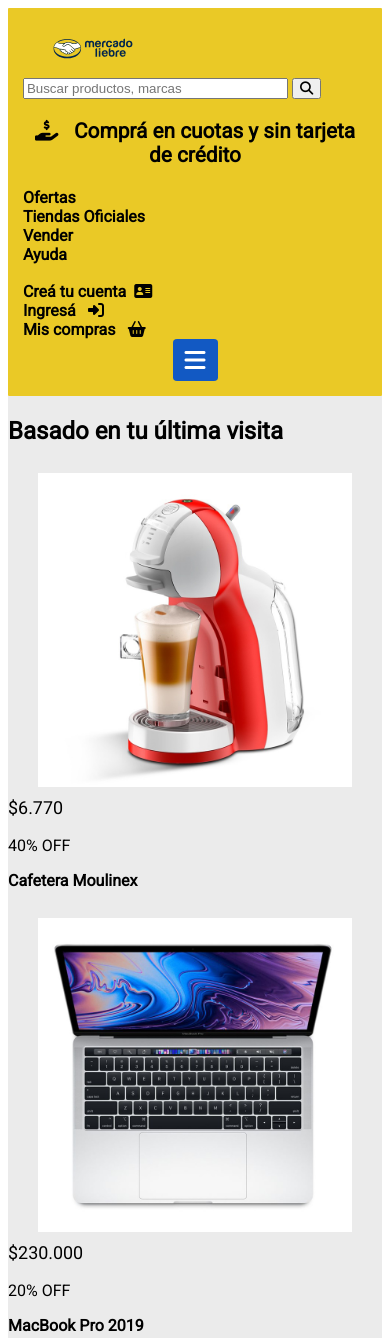
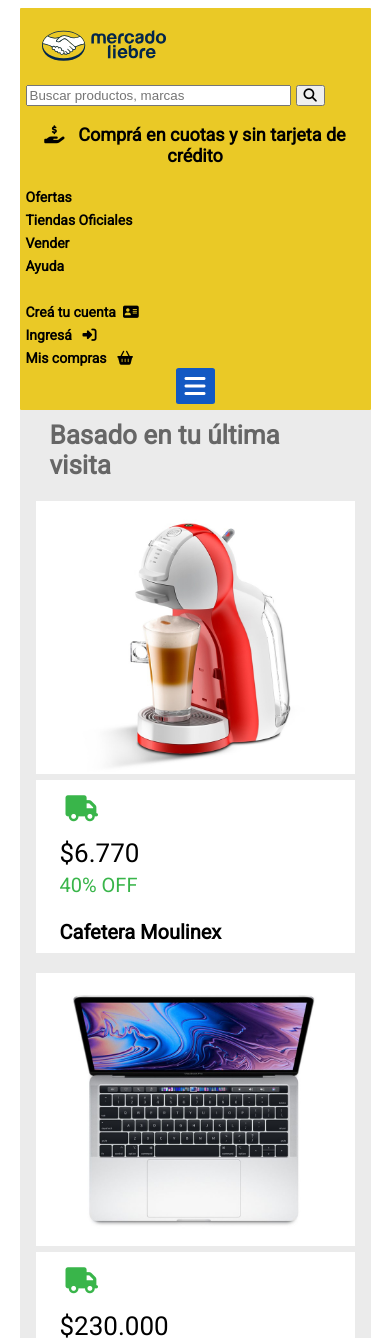
Before and after one commit to CesarBerta/DesafioJsHtmlCss, a website: page views/home.html in a window 390 px wide. Shown: the top 1338 px of the page. Drawn offline with Linux system fonts and the light colour scheme.

Commit message:
adds functions and styles

```diff
--- a/public/css/styles.css
+++ b/public/css/styles.css
@@ -4,23 +4,23 @@
 }
 
 header {
-    width: 100%;
+    width: 90vw;
     background-color: #EAC926;
-    padding: 0.93rem;
-    margin: 0px;
+    padding: 6px;
+    margin: 0 auto;
     border-radius: 1px;
 }
 
 .header--img{
-    padding: 0.93rem;
+    padding: 15px;
     margin: auto;
-    width: 36vw;
-    height: 13vw;
+    width: 40vw;
+
 }
 
-.header--compra{
+.header--compra {
     font-family: "Roboto", sans-serif;
-    font-size: 1.3rem;
+    font-size: 0.9rem;
     font-weight: bold;
     text-align: center;
 }
@@ -28,12 +28,12 @@
 .burger-menu {
     background: #1259c3;
     color:white;
-    font-size: 1.5em;
-    padding: 0.56rem 0.75rem;
-    border-radius: 9%;
+    font-size: 1.2em;
+    padding: 6px 9px;
+    border-radius: 7%;
 }
 
-.burger-center{
+.burger-center {
     display: flex;
     justify-content: center;
     text-decoration:none;
@@ -44,67 +44,120 @@
     padding-left: 0px;
 }
 
-.header__nav--a{
+.header__nav--a {
     color:black;
     font-family: "Roboto", sans-serif;
-    font-size: 1rem;
+    font-size: 0.7rem;
     font-weight: bold;
     padding-left: 0px;
     margin-left: 0px;
     justify-content:start;
     text-decoration:none;
-    /* display: flex; */
 }
 
-main {
+.body__div--main {
+    width: 90vw;
+    margin: 0 auto;
+    padding-bottom: 3px;
     background: #ebebeb;
 }
 
+.body__main--artircle {
+    margin: 0 auto;
+
+}
+
 .main__article--img {
-    width: 100%;
+    width: 70vw;
     display: flex;
-    align-items: center;
-    justify-content: center;
-   /*  border: 3px solid #bcc1c1; */
-    float:inline-start;
-    margin-top:10px;
-    margin-bottom:10px;
-    padding-left: 30px;
-    padding-right: 30px;
+    margin: 0 auto;
+    padding: 0px;
+
+}
+
+.body__main--section {
+    background: #ebebeb;
 }
 
 .section--titulares {
-    width: 100%;
+    width: 60vw;
     font-family: "Roboto", sans-serif;
-    font-size: 1.5rem;
-    margin: 0px;
-    padding-top: 1.31rem;
+    font-size: 1.3rem;
+    color:#666666;
+    padding-top: 10px;
+    margin: 0px 16px 21px 30px;
+}
+
+.section__article--img {
+    background-color:white;
+    padding: 0px;
+    margin: 0px 16px 0px 16px;
+    border-bottom: solid 6px #ebebeb;
+
+}
+
+.body__section--div {
+    background: white;
+    padding-top: 15px;
+    margin-right: 16px;
+    margin-left: 16px;
+    margin-top: 0px;
+
+}
+
+.section_article--send{
+    background-color:white;
+    padding: 0px;
+   /*  margin: 0px 16px 0px 16px; */
+    /* padding-top: 10px; */
+    padding-bottom: 14.5px;
+    padding-left: 30px;
+    margin-top: 0px
+}
+
+.section__article--icon{
+    color:#39b54a;
+    font-size: 1.3rem;
 }
 
 .section__article--precio {
-    width: 100%;
+    background-color:white;
     font-family: "Roboto", sans-serif;
-    font-size: 1.12rem;
+    font-size: 1.3rem;
+    /* margin: 0px 16px 0px 16px; */
+    padding-left: 24px;
+    margin-top: -21px;
 }
 
 .section__article--descuento {
+    background-color:white;
     font-family: "Roboto", sans-serif;
     font-size: 1rem;
+    color:#39b54a;
+    /* margin: 0px 16px 0px 16px; */
+    padding-left: 24px;
+    margin-top: -21px;
 }
 
 .section__article--descripcion {
+    background-color:white;
     font-family: "Roboto", sans-serif;
     font-size: 1rem;
     font-weight: bold;
+   /*  margin: 0px 16px 14.5px 16px; */
+    padding-top: 19px;
+    padding-bottom: 9px;
+    padding-left: 24px;
+    margin-top: -16px;
 }
 
 .footer__icon--center {
     background: #1259c3;
     color:white;
-    font-size: 2rem;
-    padding: 0.56rem 0.56rem;
+    font-size: 1.6rem;
+    padding: 6px 6px;
     border-radius: 9%;
-    margin-top: 3.19rem;
+    margin-top: 51px;
 }
 
 .footer__section--icon {
@@ -115,25 +168,51 @@
 
 .footer__secction--h4{
     font-family: "Roboto", sans-serif;
-    font-size: 1.6rem;
+    font-size: 1rem;
     font-weight: bold;
     text-align: center;
-    margin-top: 1rem;
-    margin-bottom: -1rem;
+    margin-top: 16px;
+    margin-bottom: 3px;
 
 }
 
 .footer__secction--p{
     font-family: "Roboto", sans-serif;
-    font-size: 1.3rem;
+    font-size: 0.7rem;
     font-weight: normal;
     text-align: center;
+    margin-top: 3px;
 }
 
 .footer--copyright{
     font-family: "Roboto", sans-serif;
-    font-size: 1rem;
+    font-size: 0.6rem;
     font-weight: normal;
     text-align: left;
-    margin: 2.5rem 0rem 0rem 0rem;
+    margin: 40px 0px 0px 0px;;
 }
+
+/* Media Queries */
+/* mobile */
+@media(min-width:361px) {
+    html {
+       font-size: 20px;
+    }
+}
+@media(max-width:361px) {
+    .section__article--descripcion {
+        display: none;
+     }
+     .section__article--descuento {
+        padding-bottom: 9px;
+    }
+}
+/* tablet */
+@media(min-width:769px) {
+    html {
+        font-size: 24px;
+     }
+    body {
+        box-shadow: 0px 0px 15px rgb( 100 , 100 , 100 );
+    }
+}
--- a/views/home.html
+++ b/views/home.html
@@ -41,70 +41,93 @@
         <a class="burger-center" href="http://localhost:3033/">
             <i class="fas fa-bars burger-menu"></i>
         </a>
-
-
     </header>
 
-    <main>
-        <section>
+    <main class="body__div--main">
+        <section class="body__main--section">
             <h3 class="section--titulares">Basado en tu última visita</h3>
-            <article>
-                <img class="main__article--img" src="/images/img-cafetera-moulinex.jpg" alt="Programacion Full Stack">
+
+            <article class="body__main--artircle">
+                <p class="section__article--img"><img class="main__article--img" src="/images/img-cafetera-moulinex.jpg" alt="Programacion Full Stack"></p>
+                <div class="body__section--div">
+                    <p class="section_article--send"> <a href="http://localhost:3033/" class="section__article--icon"><i class="fa-solid fa-truck"></i>  </a></p>
                     <p class="section__article--precio"> $6.770</p>
                     <p class="section__article--descuento"> 40% OFF </p>
                     <p class="section__article--descripcion"> Cafetera Moulinex </p>
+                </div>
             </article>
 
-            <article>
-                <img class="main__article--img" src="/images/img-macbook-pro-2019.jpg" alt="Programacion Full Stack">
+            <article class="body__main--artircle">
+                <p class="section__article--img"><img class="main__article--img" src="/images/img-macbook-pro-2019.jpg" alt="Programacion Full Stack"></p>
+                <div class="body__section--div">
+                    <p class="section_article--send"> <a href="http://localhost:3033/" class="section__article--icon"><i class="fa-solid fa-truck"></i>  </a></p>
                     <p class="section__article--precio"> $230.000 </p>
                     <p class="section__article--descuento"> 20% OFF </p>
                     <p class="section__article--descripcion"> MacBook Pro 2019 </p>
+                </div>
             </article>
 
-            <article>
-                <img class="main__article--img" src="/images/img-samsung-galaxy-s10.jpg" alt="Programacion Full Stack">
+            <article class="body__main--artircle">
+                <p class="section__article--img"><img class="main__article--img" src="/images/img-samsung-galaxy-s10.jpg" alt="Programacion Full Stack"></p>
+                <div class="body__section--div">
+                    <p class="section_article--send"> <a href="http://localhost:3033/" class="section__article--icon"><i class="fa-solid fa-truck"></i>  </a></p>
                     <p class="section__article--precio"> $70.500 </p>
                     <p class="section__article--descuento"> 10% OFF </p>
                     <p class="section__article--descripcion"> Samsung Galaxy S10 </p>
+                </div>
             </article>
 
-            <article>
-                <img class="main__article--img" src="/images/img-tv-samsung-smart.jpg" alt="Programacion Full Stack">
+            <article class="body__main--artircle">
+                <p class="section__article--img"> <img class="main__article--img" src="/images/img-tv-samsung-smart.jpg" alt="Programacion Full Stack"></p>
+                <div class="body__section--div">
+                    <p class="section_article--send"> <a href="http://localhost:3033/" class="section__article--icon"><i class="fa-solid fa-truck"></i>  </a></p>
                     <p class="section__article--precio"> $23.200 </p>
                     <p class="section__article--descuento"> 5% OFF </p>
                     <p class="section__article--descripcion"> SmartTv Samsung 43" </p>
+                </div>
             </article>
         </section>
 
         <section>
             <h3 class="section--titulares">Ofertas</h3>
-            <article>
-                <img class="main__article--img" src="/images/img-cafetera-moulinex.jpg" alt="Programacion Full Stack">
+            <article class="body__main--artircle">
+                <p class="section__article--img"><img class="main__article--img" src="/images/img-cafetera-moulinex.jpg" alt="Programacion Full Stack"></p>
+                <div class="body__section--div">
+                    <p class="section_article--send"> <a href="http://localhost:3033/" class="section__article--icon"><i class="fa-solid fa-truck"></i>  </a></p>
                     <p class="section__article--precio"> $6.770 </p>
                     <p class="section__article--descuento"> 40% OFF </p>
                     <p class="section__article--descripcion"> Cafetera Moulinex </p>
+                </div>
             </article>
 
-            <article>
-                <img class="main__article--img" src="/images/img-macbook-pro-2019.jpg" alt="Programacion Full Stack">
+            <article class="body__main--artircle">
+                <p class="section__article--img"><img class="main__article--img" src="/images/img-macbook-pro-2019.jpg" alt="Programacion Full Stack"></p>
+                <div class="body__section--div">
+                    <p class="section_article--send"> <a href="http://localhost:3033/" class="section__article--icon"><i class="fa-solid fa-truck"></i>  </a></p>
                     <p class="section__article--precio"> $230.000</p>
                     <p class="section__article--descuento"> 20% OFF </p>
                     <p class="section__article--descripcion"> MacBook Pro 2019 </p>
+                </div>
             </article>
 
-            <article>
-                <img class="main__article--img" src="/images/img-samsung-galaxy-s10.jpg" alt="Programacion Full Stack">
+            <article class="body__main--artircle">
+                <p class="section__article--img"><img class="main__article--img" src="/images/img-samsung-galaxy-s10.jpg" alt="Programacion Full Stack"></p>
+                <div class="body__section--div">
+                    <p class="section_article--send"> <a href="http://localhost:3033/" class="section__article--icon"><i class="fa-solid fa-truck"></i>  </a></p>
                     <p class="section__article--precio"> $70.500 </p>
                     <p class="section__article--descuento"> 10% OFF </p>
                     <p class="section__article--descripcion"> Samsung Galaxy S10 </p>
+                </div>
             </article>
 
-            <article>
-                <img class="main__article--img" src="/images/img-tv-samsung-smart.jpg" alt="Programacion Full Stack">
+            <article class="body__main--artircle">
+                <p class="section__article--img"><img class="main__article--img" src="/images/img-tv-samsung-smart.jpg" alt="Programacion Full Stack"></p>
+                <div class="body__section--div">
+                    <p class="section_article--send"> <a href="http://localhost:3033/" class="section__article--icon"><i class="fa-solid fa-truck"></i>  </a></p>
                     <p class="section__article--precio"> $23.200 </p>
                     <p class="section__article--descuento"> 5% OFF </p>
                     <p class="section__article--descripcion"> SmartTv Samsung 43" </p>
+                </div>
             </article>
         </section>
     </main>
```
Lines whose indentation alone changed are shown as unchanged.
